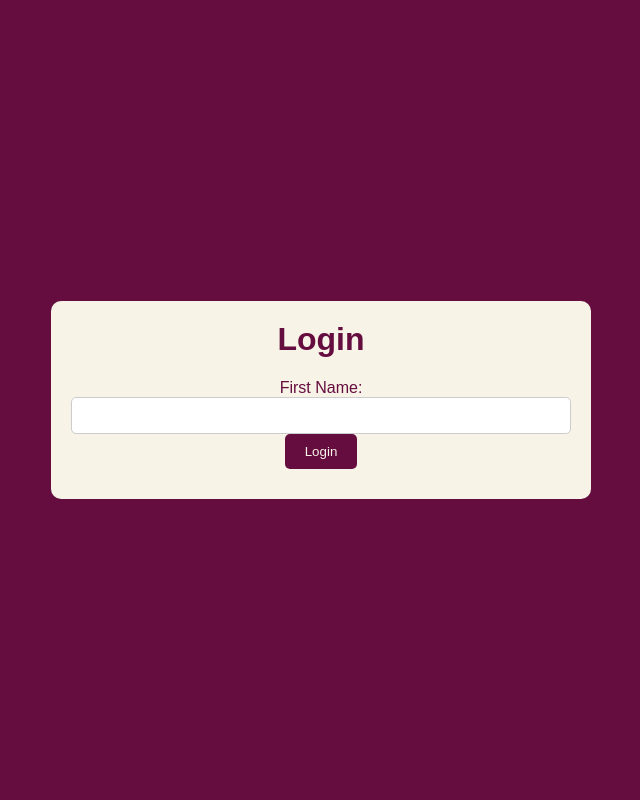
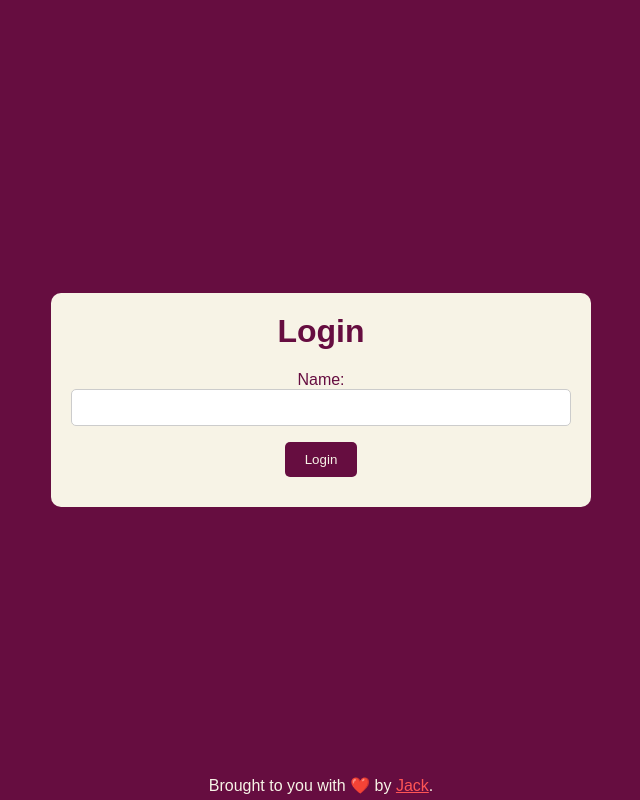
Before and after one commit to jacopotarantino/team-name-voting, a Flask app: page / in a window 1280 px wide. Shown: the whole page, without its empty margins (319-959 px from the left). Run offline with Flask 3, Linux system fonts and the light colour scheme.

Commit message:
Add a bit of flair

```diff
--- a/app.py
+++ b/app.py
@@ -37,7 +37,7 @@ def vote():
 
         else:
             team_name = request.form['vote']
-            if len(user_votes) < 3 and team_name not in user_votes:
+            if len(user_votes) < 3:
                 redis_client.incr(f'team_name:{team_name}')
                 user_votes.append(team_name)
                 redis_client.set(f'user_votes:{first_name}', json.dumps(user_votes))
--- a/static/styles.css
+++ b/static/styles.css
@@ -69,3 +69,17 @@ input[type="text"] {
 .new-suggestion button {
     margin-top: 1rem;
 }
+
+.footer {
+    position: absolute;
+    margin: 0;
+    bottom: 5px;
+}
+
+.footer a {
+    color: #FF5555;
+}
+
+.login button {
+    margin-top: 1rem;
+}
--- a/templates/index.html
+++ b/templates/index.html
@@ -7,13 +7,15 @@
     <link rel="stylesheet" href="{{ url_for('static', filename='styles.css') }}">
 </head>
 <body>
-    <div class="container">
+    <div class="container login">
         <h1>Login</h1>
         <form method="post" action="/">
-            <label for="first_name">First Name:</label>
+            <label for="first_name">Name:</label>
             <input type="text" id="first_name" name="first_name" required>
             <button type="submit">Login</button>
         </form>
     </div>
+
+    <div class="footer">Brought to you with ❤️ by <a href="https://jack.ofspades.com">Jack</a>.</div>
 </body>
 </html>
```
Also changed, not shown: templates/vote.html (+10 -10 lines).
